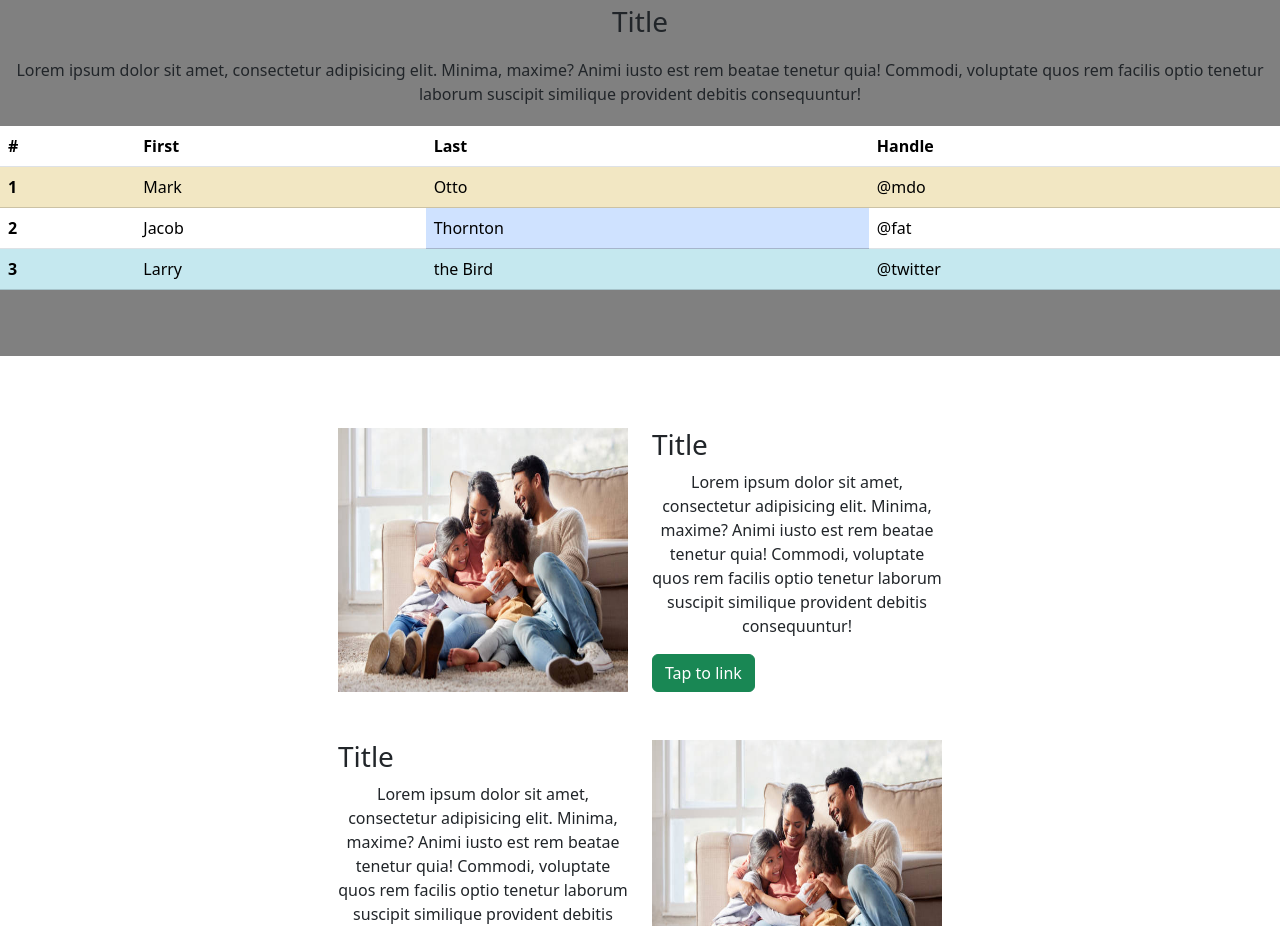
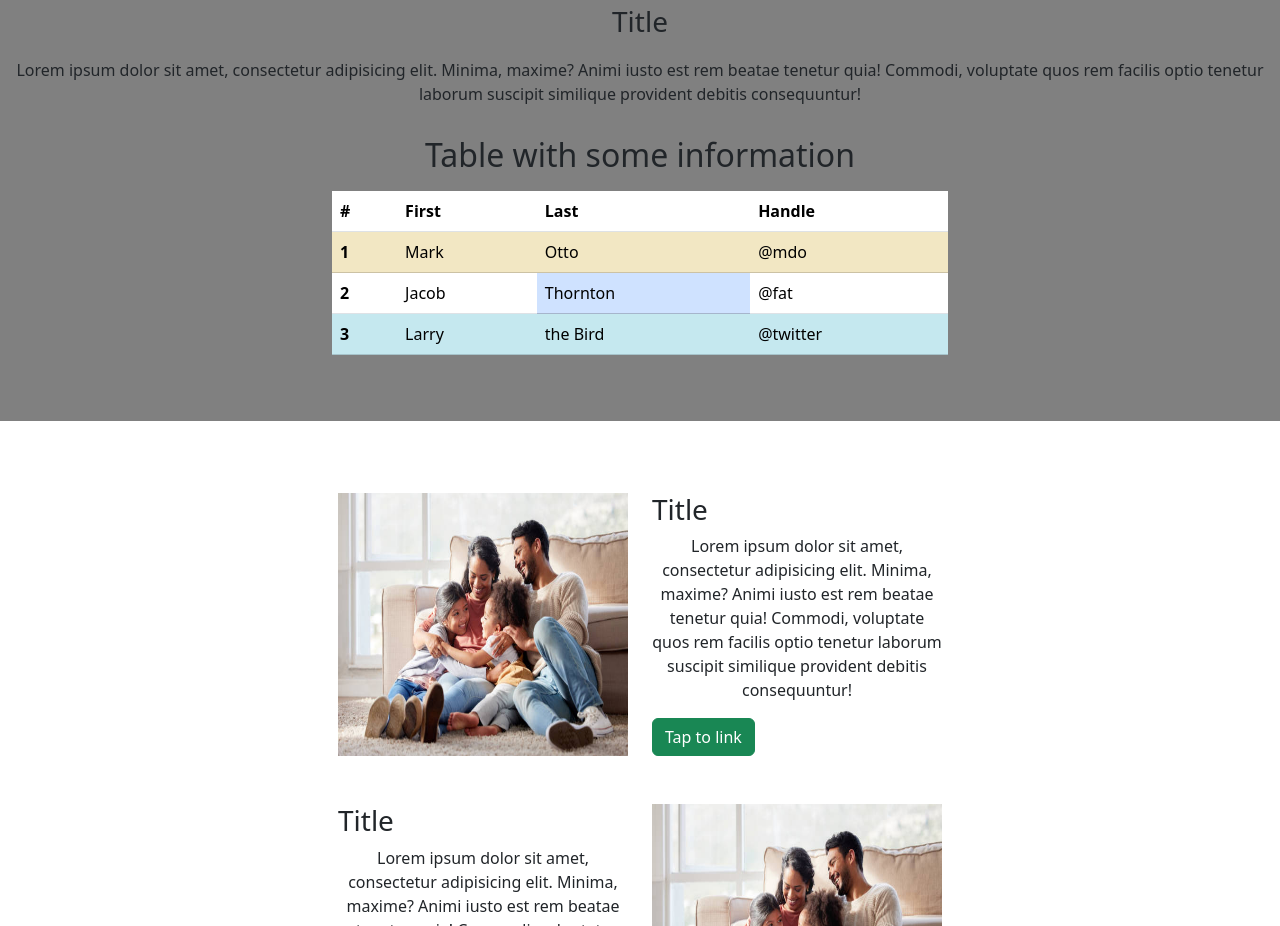
Before and after one commit to denysdz/Web, a plain HTML site: page lab5/index.html in a window 1280 px wide. Shown: the part 1400-2326 px from the top of the page. Drawn offline with nearby package versions, Linux system fonts and the light colour scheme.

Commit message:
5 lab fix

```diff
--- a/lab5/index.html
+++ b/lab5/index.html
@@ -87,7 +87,9 @@
                 <h3>Title</h3>
                 <span>Lorem ipsum dolor sit amet, consectetur adipisicing elit. Minima, maxime? Animi iusto est rem beatae tenetur quia! Commodi, voluptate quos rem facilis optio tenetur laborum suscipit similique provident debitis consequuntur!</span>
 
-                <table class="table table-striped table-condensed table-hover table-responsive-md">
+                <div class="col-md-6">
+                    <h2 id="title-rew">Table with some information</h2>
+                <table class="mt-3 table table-striped table-condensed table-hover table-responsive-md">
                     <thead>
                         <tr>
                         <th scope="col">#</th>
@@ -117,7 +119,7 @@
                         </tr>
                     </tbody>
                     </table>
-
+                    </div>
             </div>
             </div>
         </div>
```
